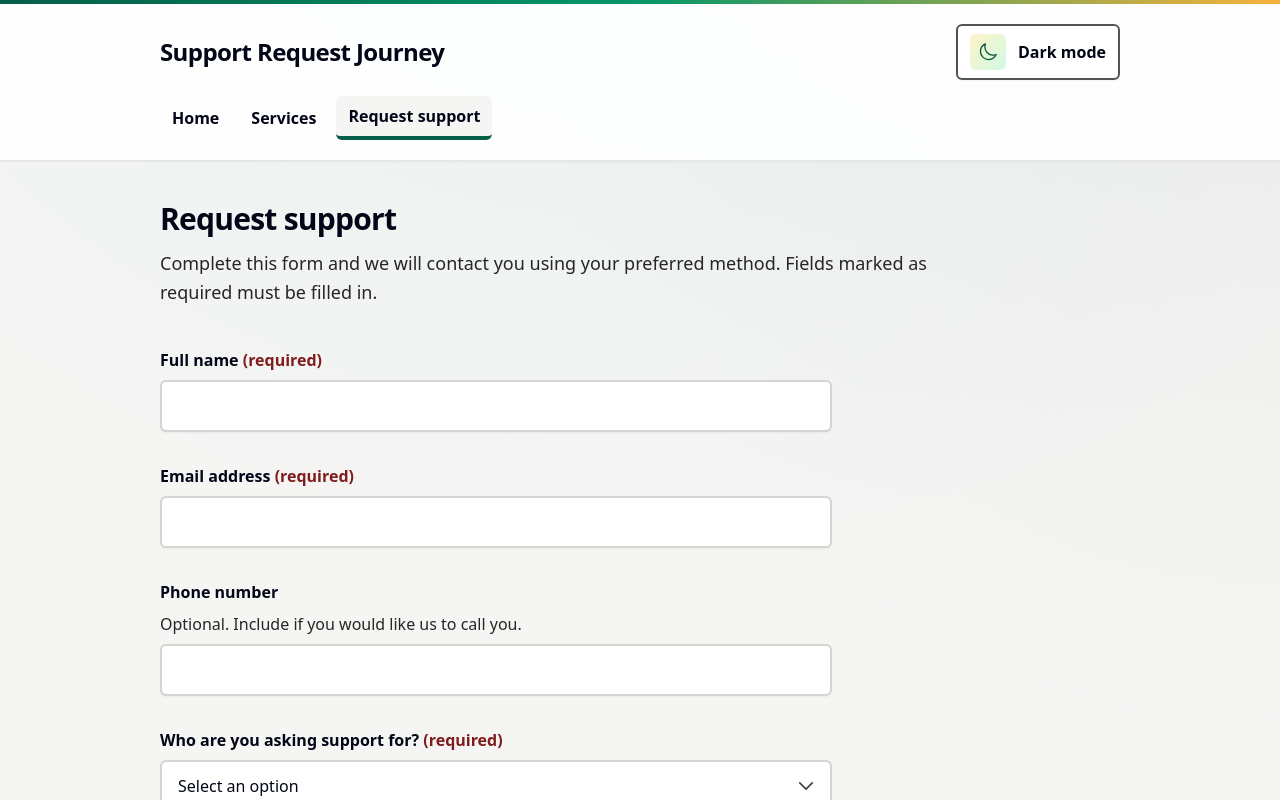
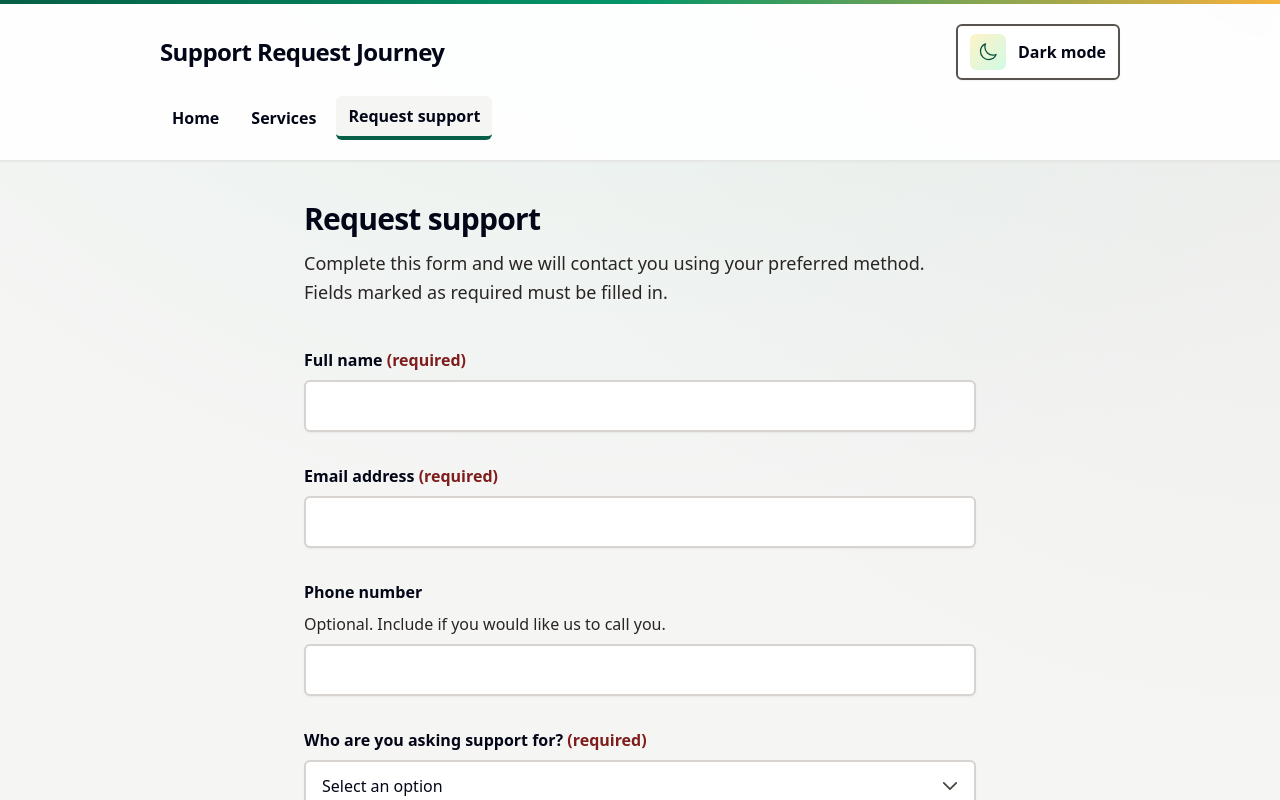
Before and after one commit to barbimt/support-request-journey, a Nuxt app: page /request-support in a window 1280 px wide. Shown: the top 800 px of the page. Built offline with nearby package versions, Linux system fonts and the light colour scheme.

Commit message:
Center form pages with a shared form-page layout.
Wrap manage services and request support content in a centered max-width column so forms sit in the middle of the page on wide screens.

```diff
--- a/assets/css/main.css
+++ b/assets/css/main.css
@@ -98,6 +98,10 @@
 
   .form-field {
     @apply space-y-2;
+  }
+
+  .form-page {
+    @apply mx-auto w-full max-w-2xl;
   }
 
   .form-label {
--- a/pages/manage/services.vue
+++ b/pages/manage/services.vue
@@ -1,5 +1,6 @@
 <template>
   <AppContainer>
+    <div class="form-page">
       <PageHeader
         heading-id="manage-services-heading"
         title="Manage services"
@@ -23,7 +24,7 @@
         </p>
       </div>
 
-    <form novalidate class="max-w-2xl space-y-8" @submit.prevent="handleSubmit">
+      <form novalidate class="space-y-8" @submit.prevent="handleSubmit">
       <ErrorSummary
         v-if="errors.length"
         ref="errorSummaryRef"
@@ -192,7 +193,7 @@
       </div>
       </form>
 
-    <section v-if="existingServices.length" class="theme-divider mt-12 max-w-2xl border-t pt-10">
+      <section v-if="existingServices.length" class="theme-divider mt-12 border-t pt-10">
         <h2 class="text-xl font-bold sm:text-2xl">
           Existing services
         </h2>
@@ -213,9 +214,10 @@
         </ul>
       </section>
 
-    <p v-else-if="!isLoadingServices" class="body-text theme-divider mt-12 max-w-2xl border-t pt-10">
+      <p v-else-if="!isLoadingServices" class="body-text theme-divider mt-12 border-t pt-10">
         No services listed yet.
       </p>
+    </div>
   </AppContainer>
 </template>
 
--- a/pages/request-support.vue
+++ b/pages/request-support.vue
@@ -1,5 +1,6 @@
 <template>
   <AppContainer>
+    <div class="form-page">
       <PageHeader
         heading-id="request-support-heading"
         title="Request support"
@@ -23,7 +24,7 @@
         </p>
       </div>
 
-    <form novalidate class="max-w-2xl space-y-8" @submit.prevent="handleSubmit">
+      <form novalidate class="space-y-8" @submit.prevent="handleSubmit">
       <ErrorSummary
         v-if="errors.length"
         ref="errorSummaryRef"
@@ -187,6 +188,7 @@
         </AppButton>
       </div>
       </form>
+    </div>
   </AppContainer>
 </template>
 
```
Lines whose indentation alone changed are shown as unchanged.
